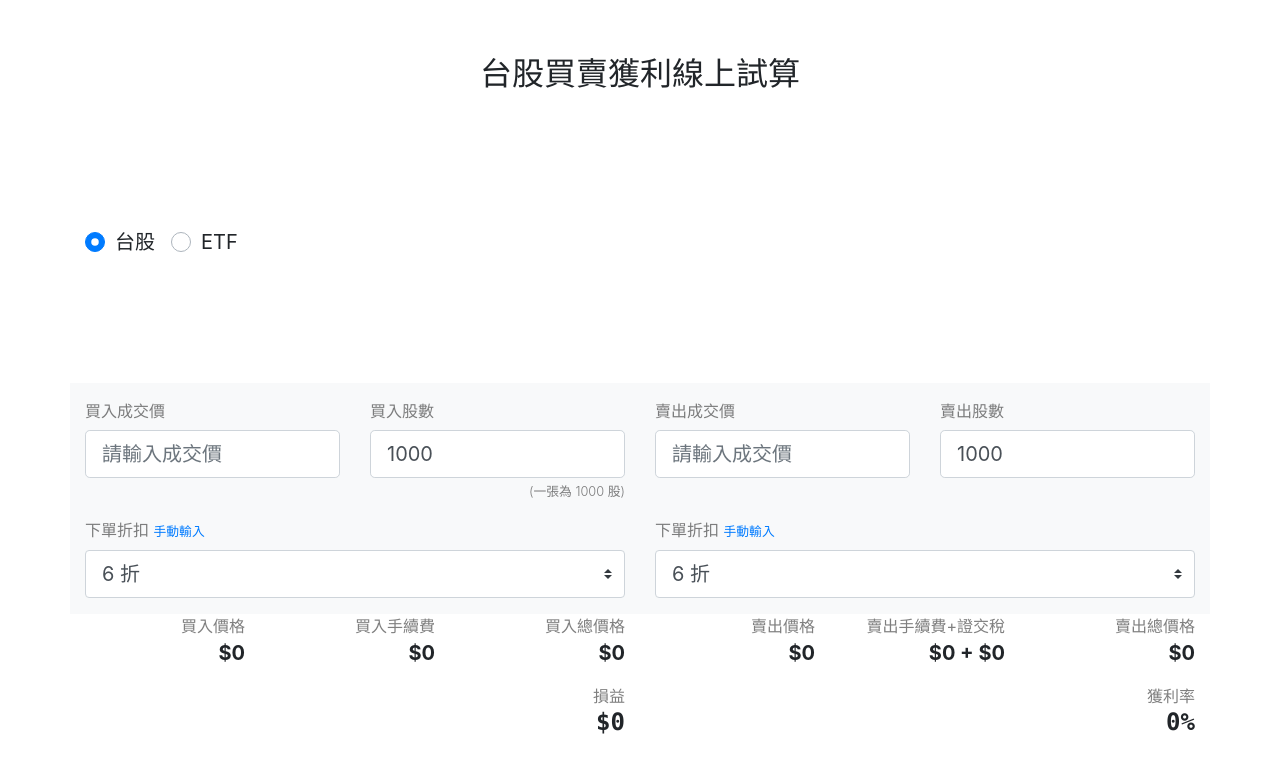
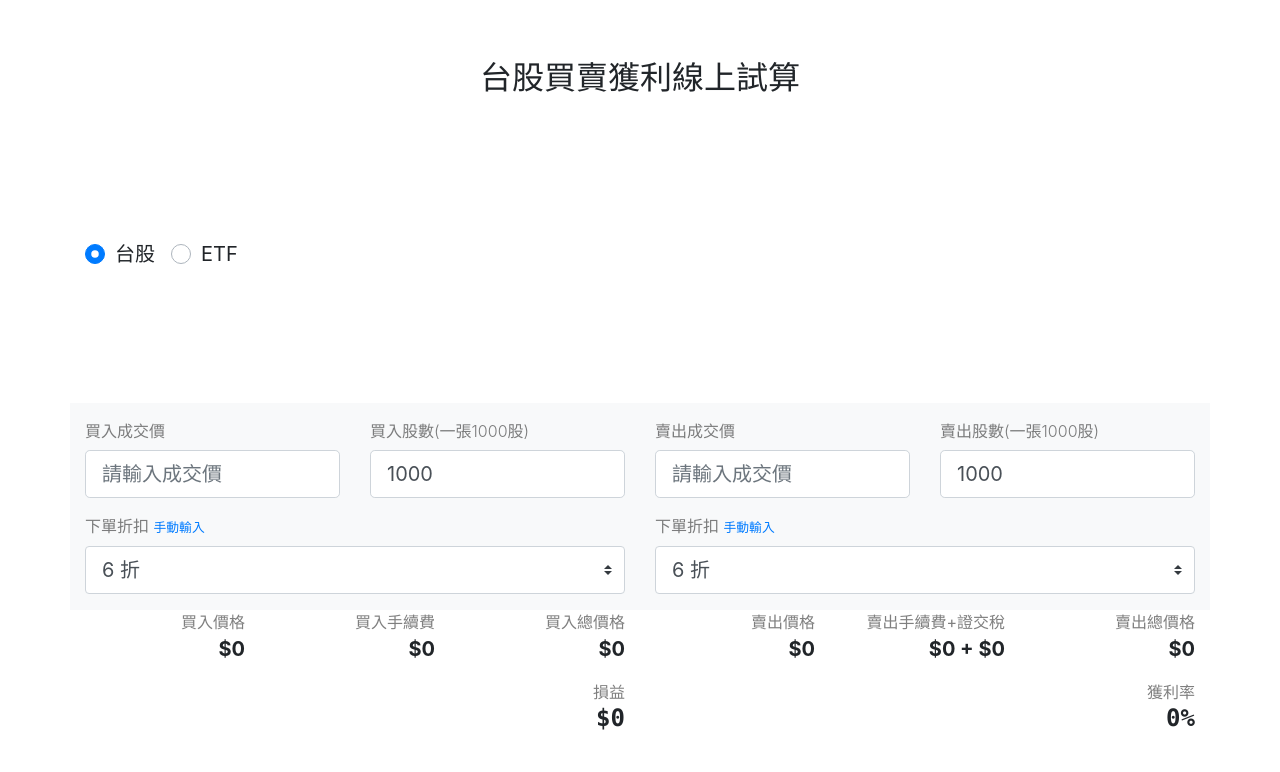
Before and after one commit to chiquitta/stock, a Vue app: page / in a window 1280 px wide. Shown: the top 772 px of the page. Built offline with nearby package versions, Linux system fonts and the light colour scheme; what vue-icon would draw is missing.

Commit message:
update layout

```diff
--- a/src/App.vue
+++ b/src/App.vue
@@ -49,15 +49,15 @@
             </b-col>
             <b-col cols="6" md="3" order="3" order-sm="2">
               <b-form-group
-                label="買入股數"
+                label="買入股數(一張1000股)"
                 class="text-black-50 font-weight-light"
               >
                 <b-form-input v-model="buyNum" type="number" size="lg" placeholder="請輸入股數" />
-                <div class="text-right">
+                <!-- <div class="text-right">
                   <small class="text-black-50 font-weight-light">
                     (一張為 1000 股)
                   </small>
-                </div>
+                </div> -->
               </b-form-group>
             </b-col>
             <b-col cols="6" md="3" order="2" order-sm="3">
@@ -70,7 +70,7 @@
             </b-col>
             <b-col cols="6" md="3" order="4" order-sm="4">
               <b-form-group
-                label="賣出股數"
+                label="賣出股數(一張1000股)"
                 class="text-black-50 font-weight-light"
               >
                 <b-form-input v-model="sellNum" type="number" size="lg" placeholder="請輸入股數" />
@@ -259,6 +259,7 @@ export default {
       return ((this.profit / this.buyTotal * 100) || 0).toFixed(3)
     },
     tax() {
+      console.dir(this.type)
       return Math.round(this.sellPrice * this.type)
     }
   },
```
